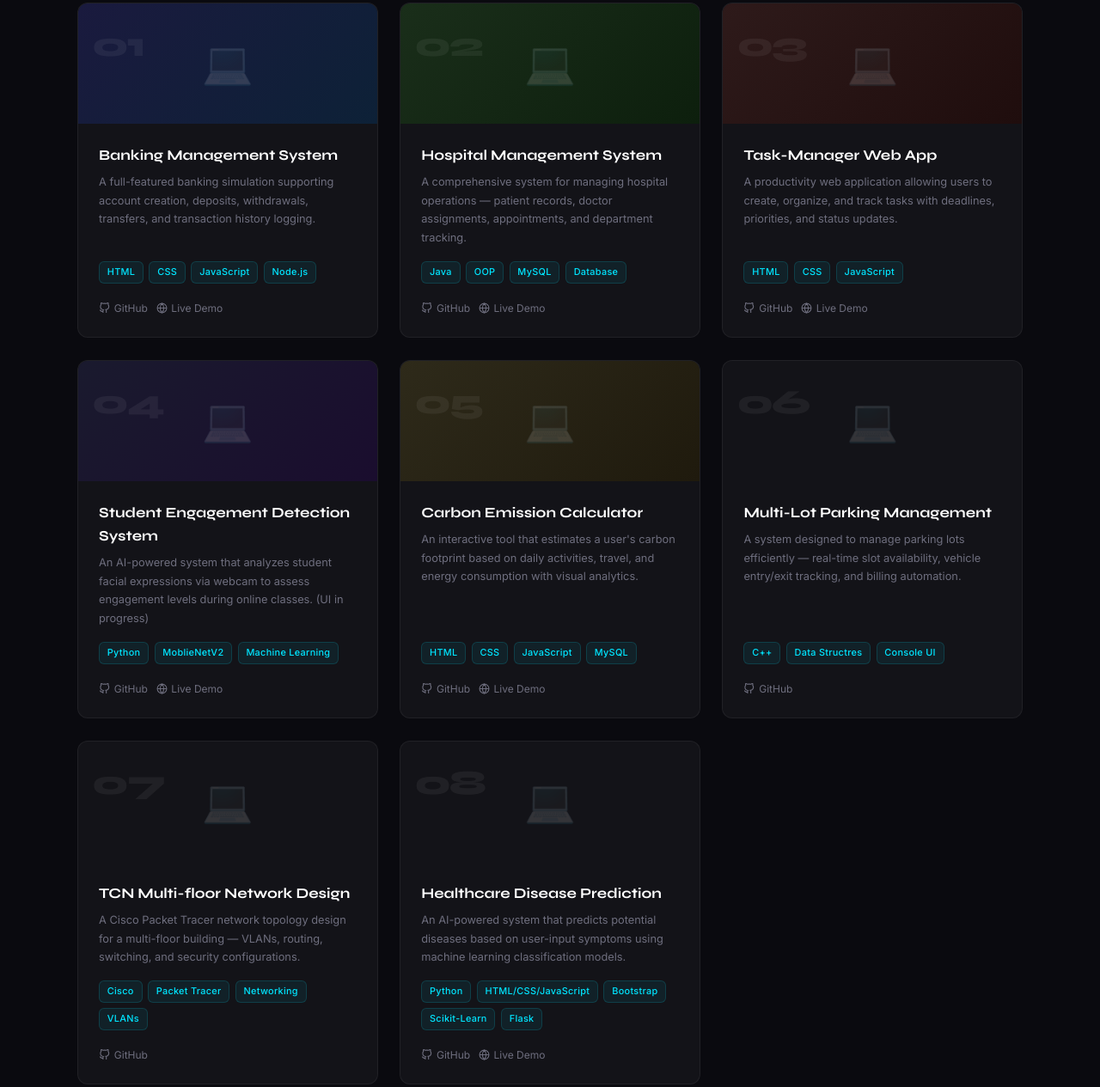
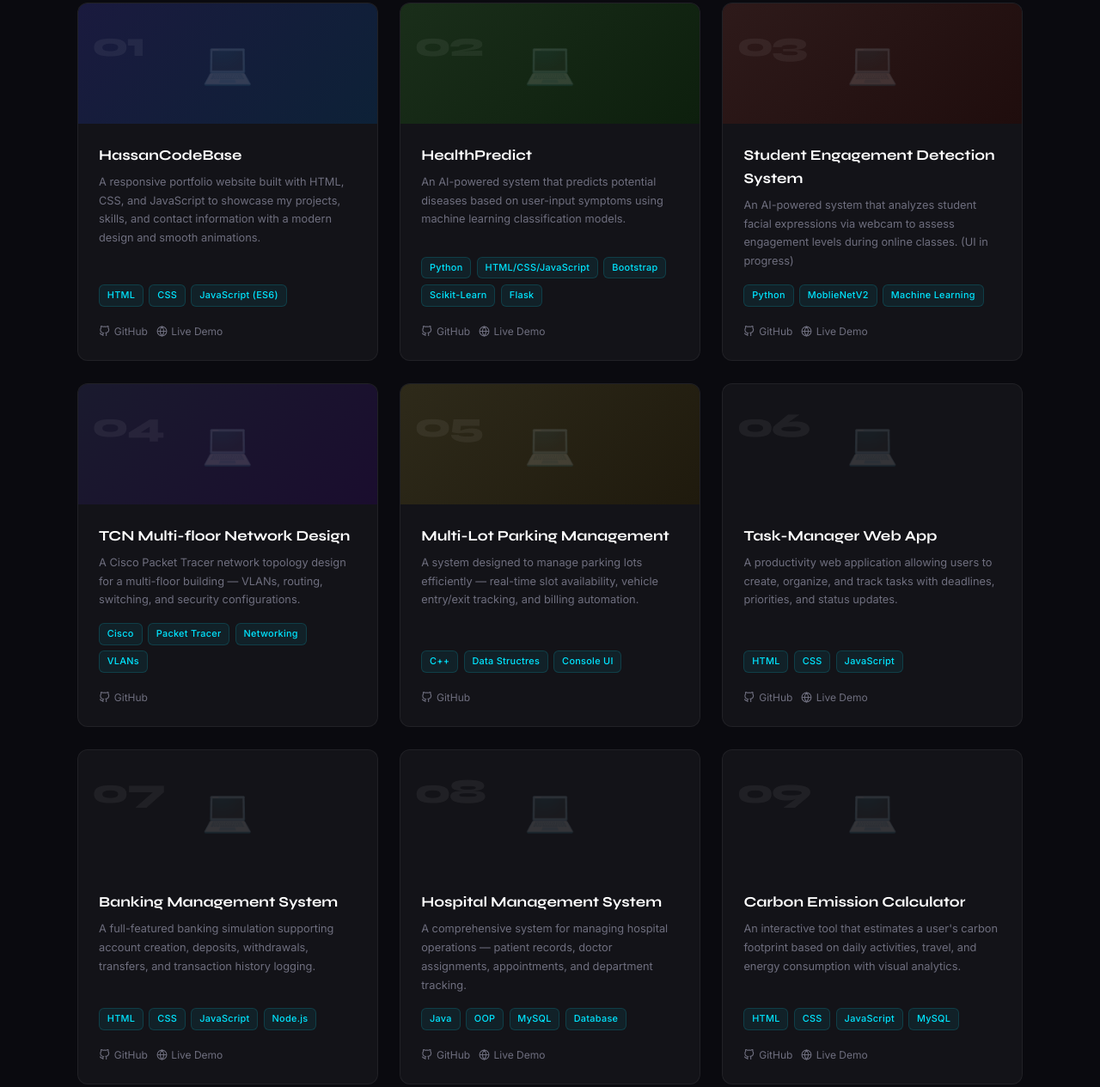
Before and after one commit to hassancodebase/hassancodebase.github.io, a plain HTML site: page index.html in a window 1280 px wide. Shown: the part 2964-4229 px from the top of the page at 86% size. Drawn offline with nearby package versions, Linux system fonts and the light colour scheme.

Commit message:
Update projects links

```diff
--- a/index.html
+++ b/index.html
@@ -927,6 +927,42 @@ const skills = [
 
 const projects = [
   {
+    title:"HassanCodeBase",
+    desc:"A responsive portfolio website built with HTML, CSS, and JavaScript to showcase my projects, skills, and contact information with a modern design and smooth animations.",
+    tags:["HTML","CSS","JavaScript (ES6)"],
+    github:"https://github.com/hassancodebase/hassancodebase.github.io", live:"https://hassancodebase.github.io/"
+  },
+  {
+    title:"HealthPredict",
+    desc:"An AI-powered system that predicts potential diseases based on user-input symptoms using machine learning classification models.",
+    tags:["Python","HTML/CSS/JavaScript","Bootstrap","Scikit-Learn","Flask"],
+    github:"https://github.com/hassancodebase/HealthPredict", live:"#"
+  },
+  {
+    title:"Student Engagement Detection System",
+    desc:"An AI-powered system that analyzes student facial expressions via webcam to assess engagement levels during online classes. (UI in progress)",
+    tags:["Python","MoblieNetV2","Machine Learning"],
+    github:"https://github.com/hassancodebase/Student-Engagement-Detection-System", live:"#"
+  },
+  {
+    title:"TCN Multi-floor Network Design",
+    desc:"A Cisco Packet Tracer network topology design for a multi-floor building — VLANs, routing, switching, and security configurations.",
+    tags:["Cisco","Packet Tracer","Networking","VLANs"],
+    github:"https://github.com/hassancodebase/TCN-Multi-Floor-Network-Design", live:null
+  },
+  {
+    title:"Multi-Lot Parking Management",
+    desc:"A system designed to manage parking lots efficiently — real-time slot availability, vehicle entry/exit tracking, and billing automation.",
+    tags:["C++","Data Structres","Console UI"],
+    github:"https://github.com/hassancodebase/Multi-Level-Parking-Lot-Management", live:null
+  },
+  {
+    title:"Task-Manager Web App",
+    desc:"A productivity web application allowing users to create, organize, and track tasks with deadlines, priorities, and status updates.",
+    tags:["HTML","CSS","JavaScript"],
+    github:"https://github.com/hassancodebase/Task-Manager", live:"https://hassancodebase.github.io/Task-Manager/"
+  },
+  {
     title:"Banking Management System",
     desc:"A full-featured banking simulation supporting account creation, deposits, withdrawals, transfers, and transaction history logging.",
     tags:["HTML","CSS","JavaScript","Node.js"],
@@ -939,40 +975,10 @@ const projects = [
     github:"#", live:"#"
   },
   {
-    title:"Task-Manager Web App",
-    desc:"A productivity web application allowing users to create, organize, and track tasks with deadlines, priorities, and status updates.",
-    tags:["HTML","CSS","JavaScript"],
-    github:"https://github.com/hassancodebase/Task-Manager", live:"https://atask-manager.netlify.app/"
-  },
-  {
-    title:"Student Engagement Detection System",
-    desc:"An AI-powered system that analyzes student facial expressions via webcam to assess engagement levels during online classes. (UI in progress)",
-    tags:["Python","MoblieNetV2","Machine Learning"],
-    github:"https://github.com/hassancodebase/Student-Engagement-Detection-System", live:"#"
-  },
-  {
     title:"Carbon Emission Calculator",
     desc:"An interactive tool that estimates a user's carbon footprint based on daily activities, travel, and energy consumption with visual analytics.",
     tags:["HTML","CSS","JavaScript", "MySQL"],
     github:"#", live:"#"
-  },
-  {
-    title:"Multi-Lot Parking Management",
-    desc:"A system designed to manage parking lots efficiently — real-time slot availability, vehicle entry/exit tracking, and billing automation.",
-    tags:["C++","Data Structres","Console UI"],
-    github:"https://github.com/hassancodebase/Multi-Level-Parking-Lot-Management", live:null
-  },
-  {
-    title:"TCN Multi-floor Network Design",
-    desc:"A Cisco Packet Tracer network topology design for a multi-floor building — VLANs, routing, switching, and security configurations.",
-    tags:["Cisco","Packet Tracer","Networking","VLANs"],
-    github:"https://github.com/hassancodebase/TCN-Multi-Floor-Network-Design", live:null
-  },
-  {
-    title:"Healthcare Disease Prediction",
-    desc:"An AI-powered system that predicts potential diseases based on user-input symptoms using machine learning classification models.",
-    tags:["Python","HTML/CSS/JavaScript","Bootstrap","Scikit-Learn","Flask"],
-    github:"https://github.com/hassancodebase/Healthcare-Disease-Prediction-WebApp", live:"#"
   }
 ];
 
```
